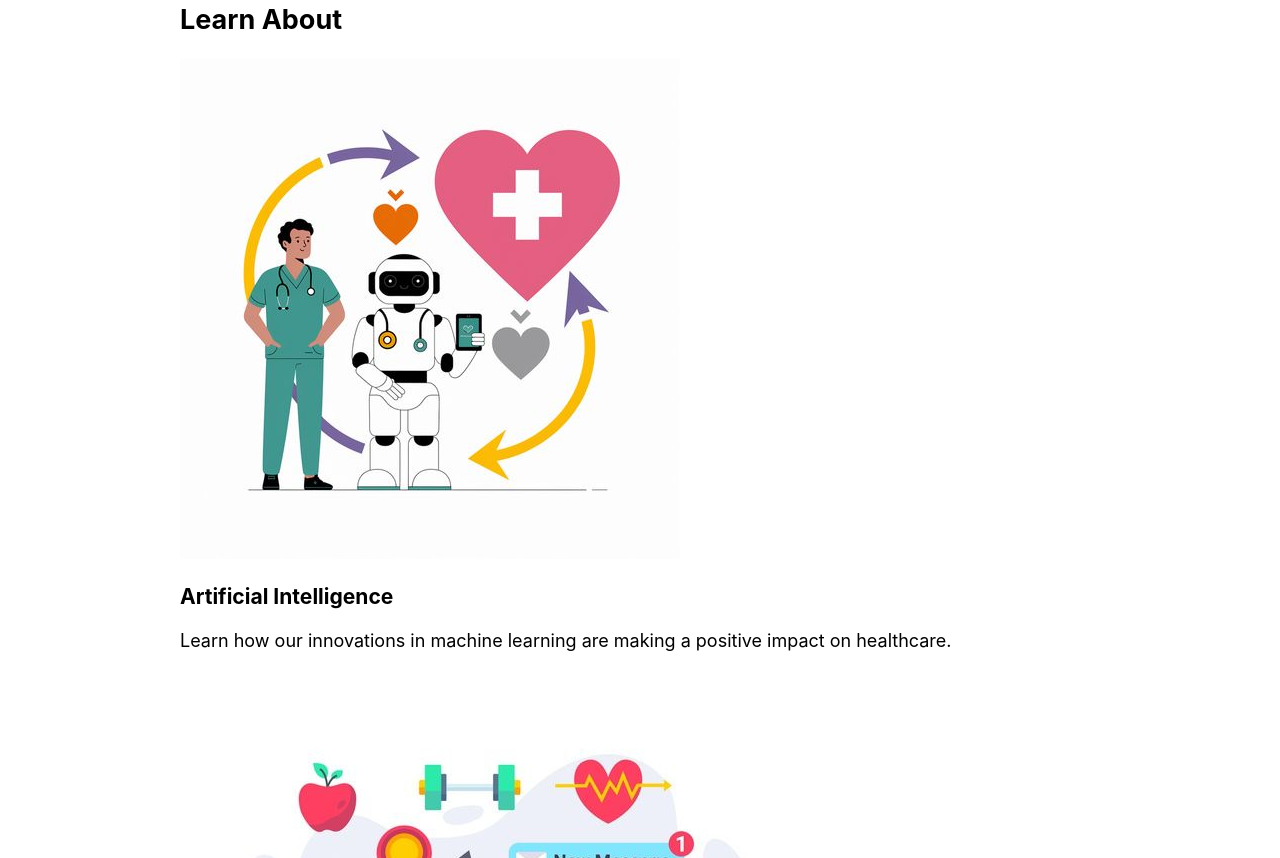
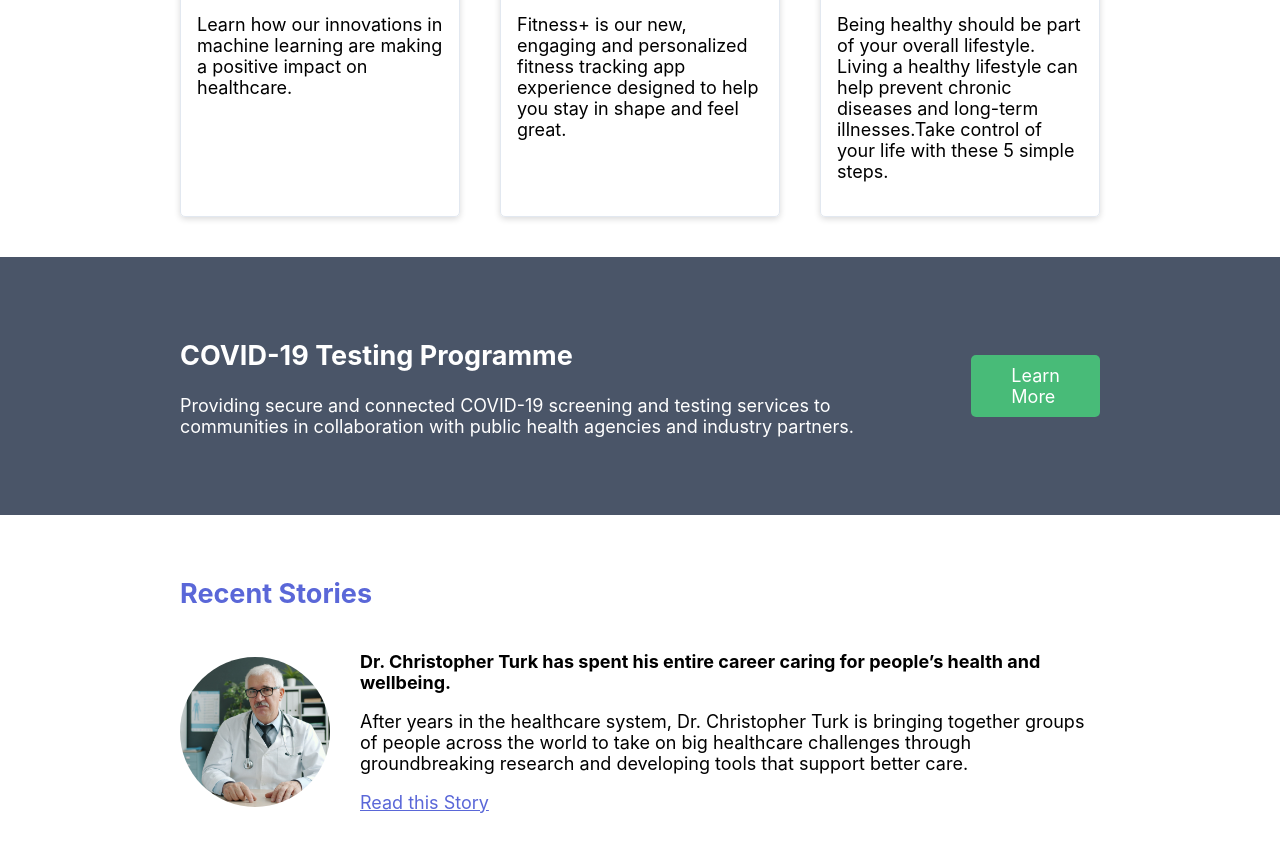
Before and after one commit to AlyJordy/info2180-project1, a plain HTML site: page index.html in a window 1280 px wide. Shown: the part 668-1526 px from the top of the page. Drawn offline with Linux system fonts and the light colour scheme.

Commit message:
Styled sections

```diff
--- a/styles.css
+++ b/styles.css
@@ -52,3 +52,122 @@ nav a {
 nav a:hover {
     color: #5A67D8;
 }
+.overview-hero {
+    background: #E2E8F0;
+    padding: 40px 0;
+}
+
+.overview-hero .container {
+    display: flex;
+    align-items: center;
+    gap: 40px;
+}
+
+.overview-hero-image img {
+    display: block;
+    width: 250px;
+}
+
+.overview-hero-text h2 {
+    margin-top: 0;
+}
+.learn-about {
+    padding: 40px 0;
+}
+
+.learn-about h2 {
+    font-size: 24px;
+    color: #48BB78;
+}
+
+.cards {
+    display: grid;
+    grid-template-columns: repeat(3, 1fr);
+    gap: 40px;
+}
+
+.card {
+    border: 1px solid #E2E8F0;
+    border-radius: 5px;
+    box-shadow: 0 2px 6px rgba(0, 0, 0, 0.15);
+    overflow: hidden;
+}
+
+.card img {
+    display: block;
+    width: 100%;
+    height: 200px;
+    object-fit: contain;
+}
+
+.card-body {
+    padding: 0 16px 16px;
+}
+
+.card-body h3 {
+    font-size: 21px;
+    color: #48BB78;
+}
+.testing {
+    background: #4A5568;
+    color: white;
+    padding: 60px 0;
+}
+
+.testing .container {
+    display: flex;
+    justify-content: space-between;
+    align-items: center;
+    gap: 40px;
+}
+
+.btn {
+    display: inline-block;
+    padding: 10px 40px;
+    background: #48BB78;
+    color: white;
+    border: none;
+    border-radius: 5px;
+    font-size: 18px;
+    text-decoration: none;
+    cursor: pointer;
+}
+.stories {
+    padding: 40px 0;
+}
+
+.stories h2 {
+    color: #5A67D8;
+}
+
+.stories article {
+    display: flex;
+    align-items: center;
+    gap: 30px;
+    margin-bottom: 30px;
+}
+
+.stories article img {
+    width: 150px;
+    height: 150px;
+    border-radius: 50%;
+    object-fit: cover;
+    flex-shrink: 0;
+}
+
+.stories h3 {
+    font-size: 18px;
+}
+
+.stories a {
+    color: #5A67D8;
+}
+footer {
+    background: #4A5568;
+    color: white;
+    padding: 20px 0;
+}
+
+footer p {
+    margin: 0;
+}
```
